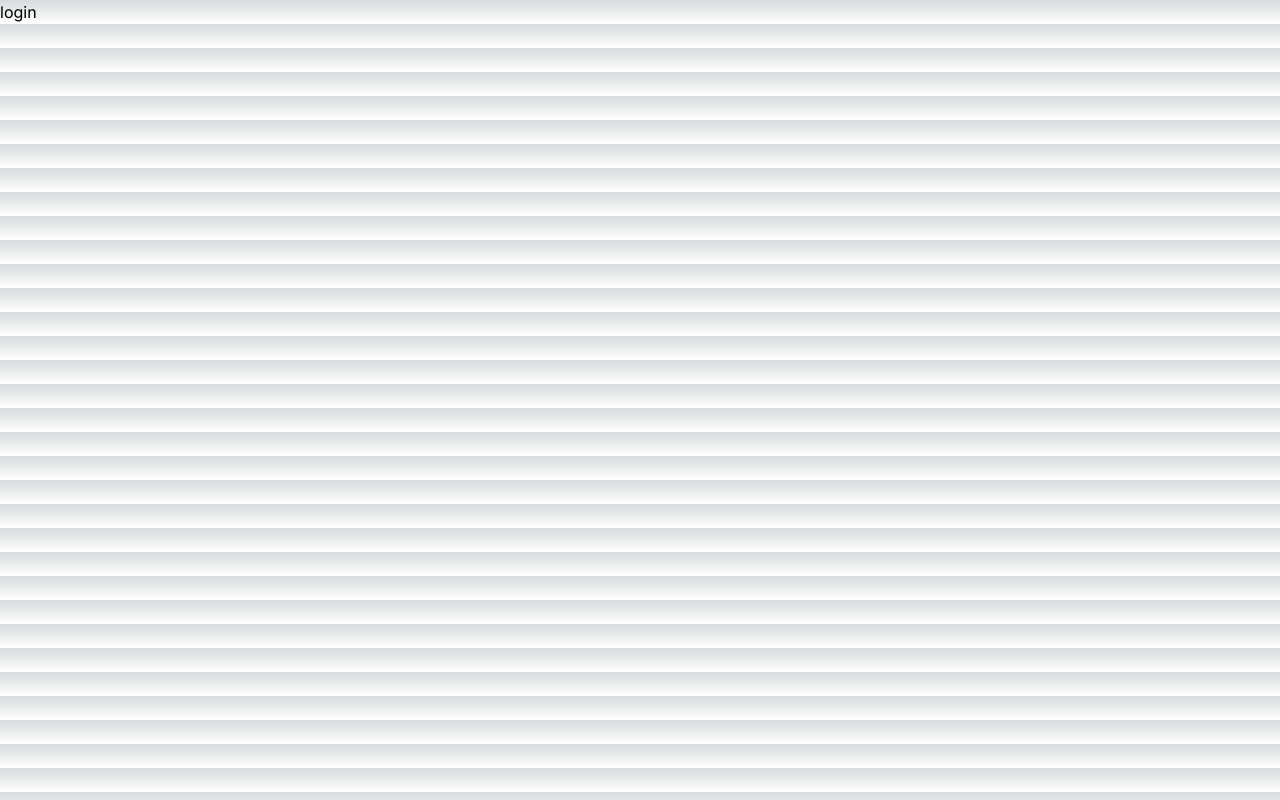
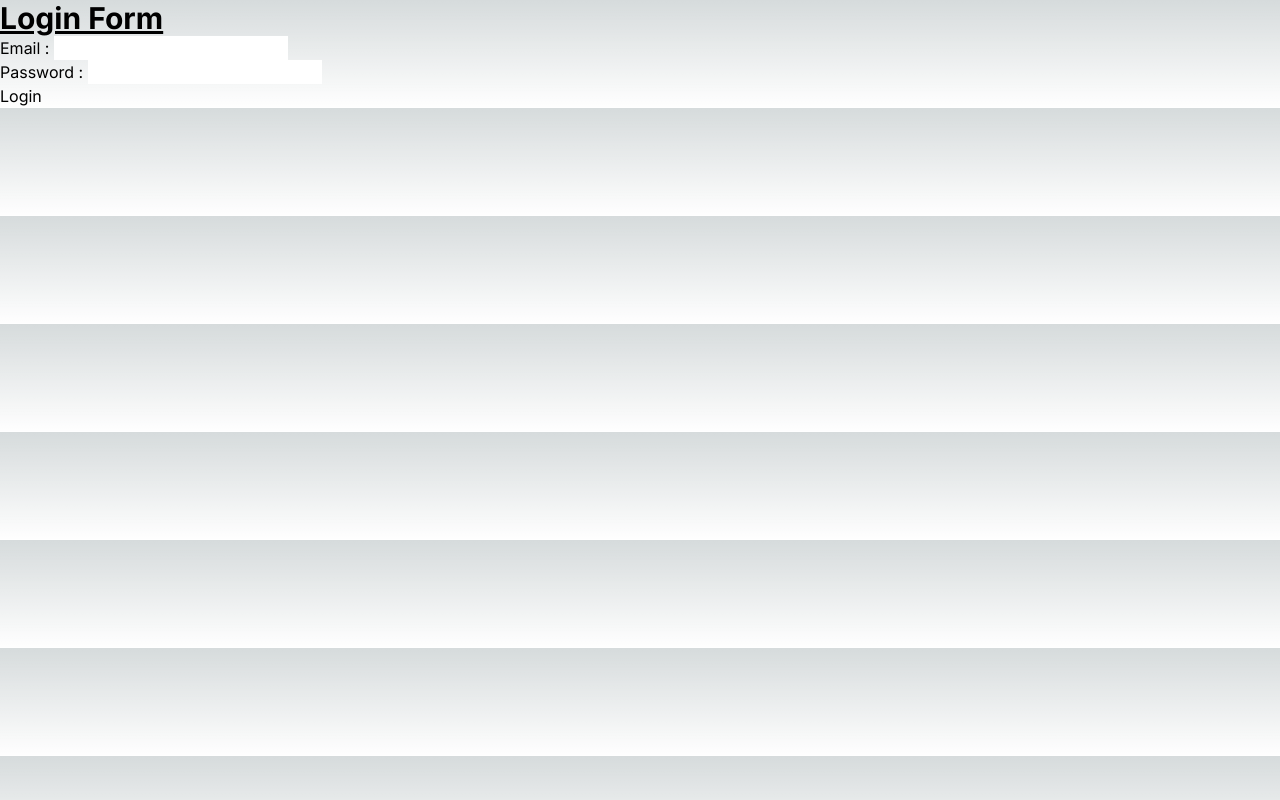
Before and after one commit to NewBewp/MovieNextjs_FE, a Next.js app: page /login in a window 1280 px wide. Built offline with nearby package versions, Linux system fonts and the light colour scheme.

Commit message:
login WIP

```diff
--- /dev/null
+++ b/app/home/page.tsx
@@ -0,0 +1,7 @@
+import React from 'react'
+
+export default function Home () {
+  return (
+    <div>Home Trang chính</div>
+  )
+}
--- a/app/login/page.tsx
+++ b/app/login/page.tsx
@@ -1,7 +1,8 @@
+import { LoginLayout } from '@/src/components/auth/login/loginLayout'
 import React from 'react'
 
-export default function login ()  {
+export default function Login ()  {
   return (
-    <div>login</div>
+    <LoginLayout/>
   )
 }
--- a/app/register/page.tsx
+++ b/app/register/page.tsx
@@ -1,6 +1,7 @@
+import RegisterLayout from '@/src/components/auth/register/registerLayout'
 import React from 'react'
-const RegisterLayout = React.lazy(() => import( '../../src/components/auth/register/registerLayout'))
-export default function register ()  {
+// const RegisterLayout = React.lazy(() => import( '../../src/components/auth/register/registerLayout'))
+export default function Register ()  {
   return (
     <RegisterLayout/>
   )
--- /dev/null
+++ b/src/components/auth/login/loginLayout.tsx
@@ -0,0 +1,26 @@
+"use client";
+
+import React from "react";
+export const LoginLayout = () => {
+    return (
+        <form>
+            <h1 className="text-3xl font-bold underline">Login Form</h1>
+            <div>
+                <label htmlFor="email">Email : </label>
+                <input
+                    type="email"
+                    id="email"
+                />
+            </div>
+
+            <div>
+                <label htmlFor="password">Password : </label>
+                <input
+                    type="password"
+                    id="password"
+                />
+            </div>
+            <button type="submit">Login</button>
+        </form>
+    )
+}
--- a/src/components/auth/register/registerLayout.tsx
+++ b/src/components/auth/register/registerLayout.tsx
@@ -4,48 +4,40 @@ import React from "react";
 import { SubmitHandler, useForm } from "react-hook-form";
 import { RegisterSchema, RegisterSchemaType } from "@/src/schema/RegisterSchema";
 import { zodResolver } from "@hookform/resolvers/zod";
+import { toast } from 'react-toastify';
+import { userServices } from "@/src/services/userServices";
+import { PATH } from "@/src/constant/config";
+import { useRouter } from "next/navigation";
 
-import axios from "axios";
-//Toastify
-import {toast}   from 'react-toastify';
-
-const RegisterLayout = () => {
+export const RegisterLayout = () => {
   const { register, handleSubmit, formState: { errors } } = useForm<RegisterSchemaType>({
     mode: 'onChange',
     resolver: zodResolver(RegisterSchema)
   });
 
+  const router = useRouter()
 
-  const onSubmit: SubmitHandler<RegisterSchemaType> = async (RegisterValue) => {
-    console.log(RegisterValue);
+  const onSubmit: SubmitHandler<RegisterSchemaType> = async (registerValue) => {
+    console.log(registerValue);
     // Add logic to handle form submission here
-    // Ví dụ: Gửi dữ liệu tới một API server
-
     const formatRegisterValue = {
-      ...RegisterValue,
-      daybirth: new Date(RegisterValue.daybirth).toISOString(),
-      role_id: parseInt(RegisterValue.role_id)
+      ...registerValue,
+      daybirth: new Date(registerValue.daybirth).toISOString(),
+      role_id: parseInt(registerValue.role_id)
     }
 
-    console.log(formatRegisterValue);
-
     try {
-      await axios({
-        method: 'POST',
-        url: "http://localhost:3001/user/createUser",
-        data: formatRegisterValue
-      })
-      toast.success('Register success')
-    } catch (error) {
-      toast.error( error.name)
+      await userServices.register(formatRegisterValue)
+      toast.success('Register success');
+      router.push(PATH.login)
+    } catch (error: any) {
+      toast.error(error.response.data.message)
     }
-
   };
 
   return (
     <form onSubmit={handleSubmit(onSubmit)}>
       <h1 className="text-3xl font-bold underline">Register Form</h1>
-
       <div>
         <label htmlFor="first_name">First Name : </label>
         <input
@@ -125,17 +117,6 @@ const RegisterLayout = () => {
         />
         {errors.password && <p className="text-red-500">{errors.password.message}</p>}
       </div>
-
-      <div>
-        <label htmlFor="role_id">RoleId : </label>
-        <select id="role_id" {...register("role_id")}>
-          <option value="">--Chọn vai trò--</option>
-          <option value="1">Admin</option>
-          <option value="2">User</option>
-        </select>
-        {errors.role_id && <p className="text-red-500">{errors?.role_id?.message}</p>}
-      </div>
-
       <button type="submit">Register</button>
     </form>
   );
--- /dev/null
+++ b/src/constant/config.ts
@@ -0,0 +1,5 @@
+export const PATH = {
+    home: "/home",
+    login: "/login",
+    register: "/register",
+}
--- /dev/null
+++ b/src/schema/LoginSchema.tsx
@@ -0,0 +1,6 @@
+import {z} from "zod"
+
+export const LoginSchema = z.object({
+    email: z.string().min(1, 'Vui lòng nhập').email("Nhập đúng định dạng email"),
+    password: z.string().min(1, 'Nhập mật khẩu'),
+})
--- a/src/schema/RegisterSchema.tsx
+++ b/src/schema/RegisterSchema.tsx
@@ -7,10 +7,9 @@ export const RegisterSchema = z.object({
     email: z.string().min(1, 'Vui lòng nhập').email(),
     address: z.string().min(1, 'Vui lòng nhập'),
     gender: z.string().min(1, 'Vui lòng chọn').max(20, 'Nhập tối đa 20 ký tự'),
-    daybirth: z.string().min(1, 'Chon ngay sinh'),
-    password: z.string().min(1, 'Nhap mat khau'),
-    role_id: z.string().min(1, 'Chọn vai trò')
-
+    daybirth: z.string().min(1, 'Chọn ngày sinh'),
+    password: z.string().min(1, 'Nhập mật khẩu'),
+    role_id: z.string().default("2")
 })
 
 export type RegisterSchemaType = z.infer<typeof RegisterSchema>
--- /dev/null
+++ b/src/services/userServices.ts
@@ -0,0 +1,9 @@
+import axios from "axios"
+
+export const userServices = {
+    register: (formatRegisterValue:any)=> axios({
+        method: 'POST',
+        url: "http://localhost:3001/user/createUser",
+        data: formatRegisterValue
+    })
+}
```
